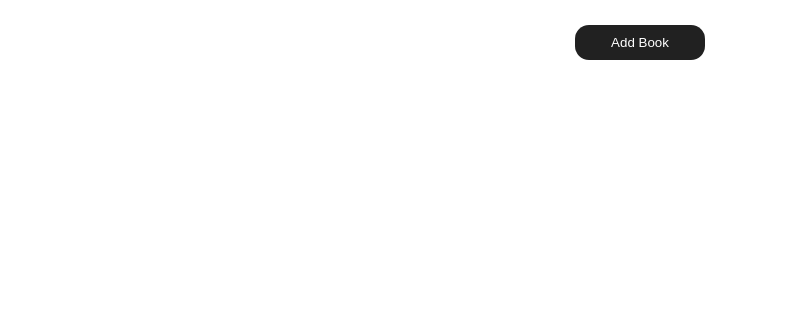
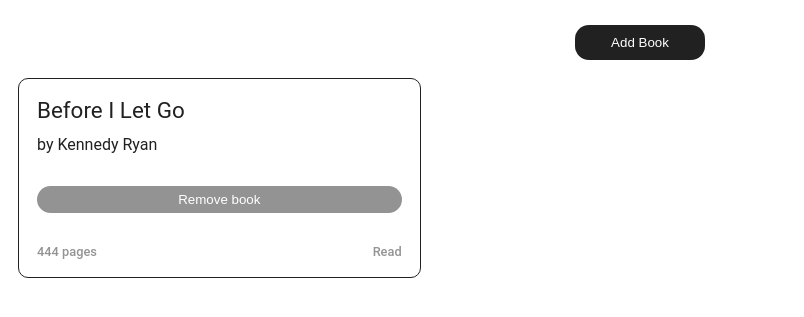
Before and after one commit to baronjada/top-library, a plain HTML site: page index.html in a window 1280 px wide. Shown: the part 97-414 px from the top of the page, without its empty margins (0-804 px from the left). Drawn offline with Linux system fonts and the light colour scheme.

Commit message:
Add 'remove book' button to DOM elements
To be used with a prototype function later on

```diff
--- a/index.html
+++ b/index.html
@@ -41,8 +41,8 @@
         <p>
           <label for="status-dialog-select">Status:</label>
           <select name="status-dialog-select" id="status-dialog-select">
-            <option value="read">Read</option>
-            <option value="not-read">Not Read</option>
+            <option value="Read">Read</option>
+            <option value="Not Read">Not Read</option>
           </select>
         </p>
         <menu>
--- a/src/script.js
+++ b/src/script.js
@@ -41,6 +41,11 @@ function displayLibrary() {
     bookAuthorElement.innerText = `by ${bookLibrary[i].author}`;
     bookAuthorElement.className = "book-author";
     titleAndAuthorContainer.appendChild(bookAuthorElement);
+
+    const removeBookButton = document.createElement("button");
+    removeBookButton.innerText = "Remove book";
+    removeBookButton.className = "remove-book-button";
+    bookCardElement.appendChild(removeBookButton);
 
     const pagesAndStatusContainer = document.createElement("div");
     pagesAndStatusContainer.className = "book-pages-and-status";
@@ -121,3 +126,6 @@ function submitDialog(event) {
 addBookButton.addEventListener("click", showDialog);
 cancelButton.addEventListener("click", closeDialog);
 submitButton.addEventListener("click", submitDialog);
+
+const book1 = addBookToLibrary("Before I Let Go", "Kennedy Ryan", 444, "Read");
+displayLibrary();
--- a/src/styles.css
+++ b/src/styles.css
@@ -25,6 +25,19 @@ h1 {
 
 .add-book-button:hover {
   background-color: rgb(147, 147, 147);
+}
+
+.remove-book-button {
+  display: block;
+  padding: 6px 30px;
+  border: none;
+  border-radius: 14px;
+  background-color: rgb(147, 147, 147);
+  color: #fff;
+}
+
+.remove-book-button:hover {
+  background-color: rgb(33, 33, 33);
 }
 
 .book-library-container {
```
